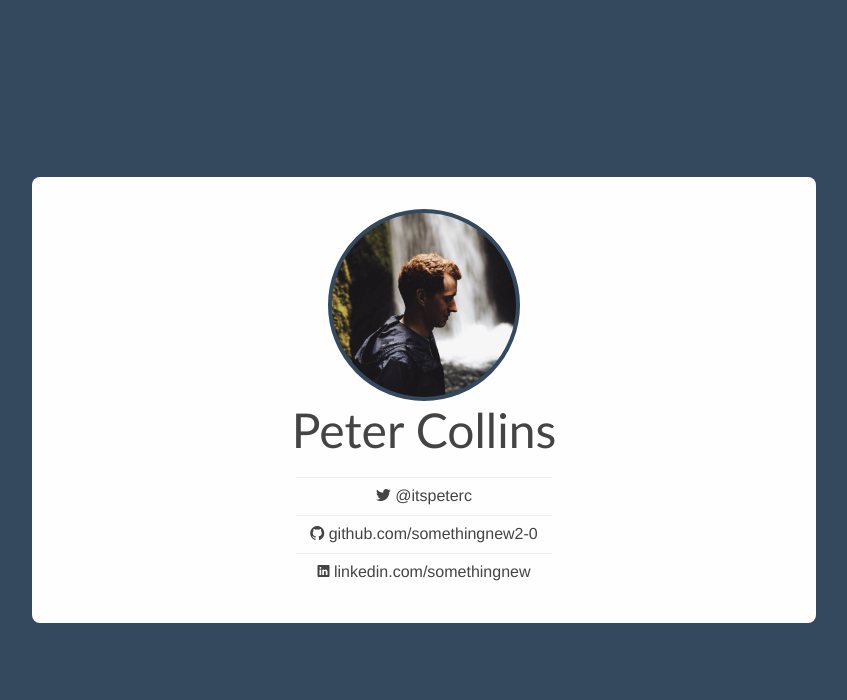
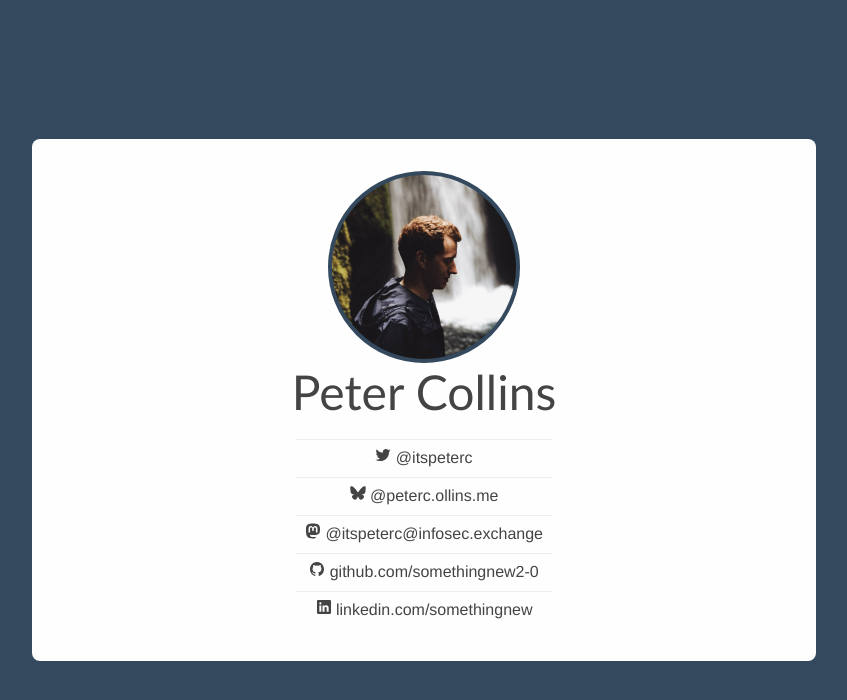
Before and after one commit to somethingnew2-0/somethingnew2-0.github.io, a plain HTML site: page index.html in a window 1280 px wide. Shown: the whole page, without its empty margins (216-1063 px from the left). Drawn offline with nearby package versions, Linux system fonts and the light colour scheme.

Commit message:
Add Bluesky link and logo

```diff
--- a/index.html
+++ b/index.html
@@ -19,7 +19,6 @@
     lover-of-using-hyphens-to-make-new-words, the Peter Collins.">
     <meta name="twitter:image" content="https://peterc.ollins.me/avatar.jpg">
 
-    <link href="//code.ionicframework.com/ionicons/2.0.1/css/ionicons.min.css" rel="stylesheet">
     <link rel="stylesheet" type="text/css" href="style.css">
 
     <script>
@@ -40,23 +39,30 @@
           <div class="name">Peter Collins</div>
           <ul class="contact">
             <li>
-              <span class="ion-social-twitter">
-                <a href="https://twitter.com/itspeterc">@itspeterc</a>
-              </span>
+              <ion-icon name="logo-twitter"></ion-icon>
+              <a href="https://twitter.com/itspeterc">@itspeterc</a>
             </li>
             <li>
-              <span class="ion-social-github">
-                <a href="https://github.com/somethingnew2-0">github.com/somethingnew2-0</a>
-              </span>
+              <div class="bluesky-logo" alt="Bluesky"></div>
+              <a href="https://bsky.app/profile/peterc.ollins.me">@peterc.ollins.me</a>
             </li>
             <li>
-              <span class="ion-social-linkedin">
-                <a href="https://www.linkedin.com/in/somethingnew">linkedin.com/somethingnew</a>
-              </span>
+              <ion-icon name="logo-mastodon"></ion-icon>
+              <a href="https://infosec.exchange/@itspeterc">@itspeterc@infosec.exchange</a>
+            </li>
+            <li>
+              <ion-icon name="logo-github"></ion-icon>
+              <a href="https://github.com/somethingnew2-0">github.com/somethingnew2-0</a>
+            </li>
+            <li>
+              <ion-icon name="logo-linkedin"></ion-icon>
+              <a href="https://www.linkedin.com/in/somethingnew">linkedin.com/somethingnew</a>
             </li>
           </ul>
         </div>
       </div>
     </div>
+    <script type="module" src="https://unpkg.com/ionicons@6.0.4/dist/ionicons/ionicons.esm.js"></script>
+    <script nomodule="" src="https://unpkg.com/ionicons@6.0.4/dist/ionicons/ionicons.js"></script>
   </body>
 </html>
--- a/style.css
+++ b/style.css
@@ -65,6 +65,16 @@ body {
   margin-bottom: .4em;
 }
 
+.bluesky-logo {
+  background-color: #444;
+  -webkit-mask: url(bluesky.svg) no-repeat center;
+  mask: url(bluesky.svg) no-repeat center;
+  mask-size: 1em;
+  width: 1em;
+  height: 1em;
+  display: inline-block;
+}
+
 ul.contact {
   padding: 0;
   font-family: Helvetica, Times New Roman;
@@ -108,4 +118,7 @@ a {
     background: #34495E;
     color: #FEFEFE;
   }
+  .bluesky-logo {
+    background-color: #FEFEFE;
+  }
 }
```
Also changed, not shown: bluesky.svg (added).
